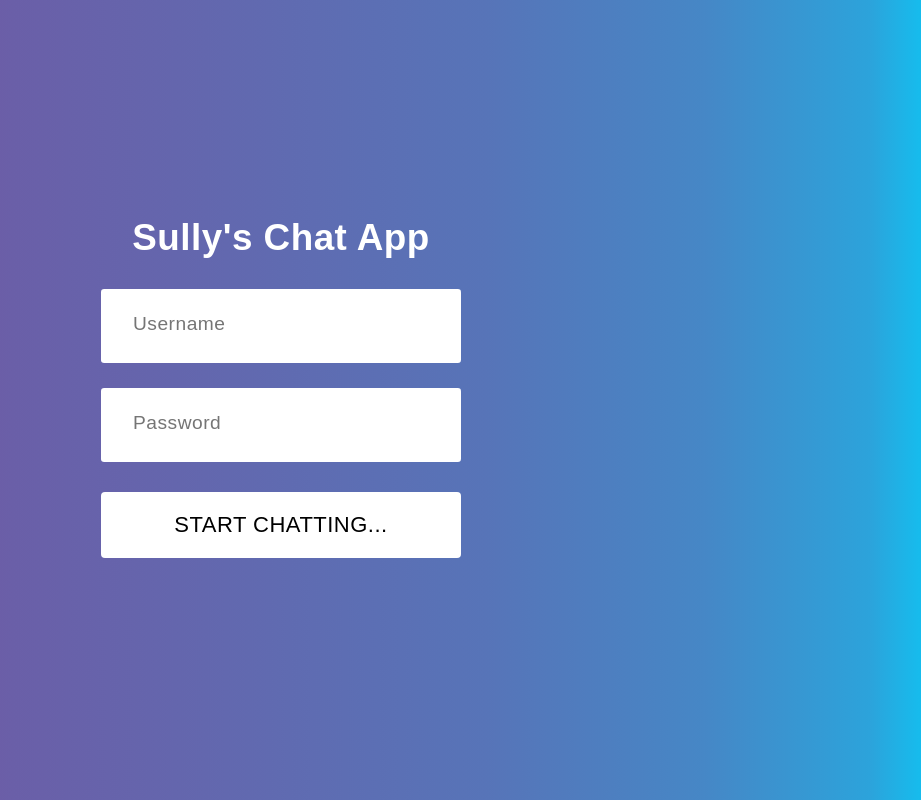
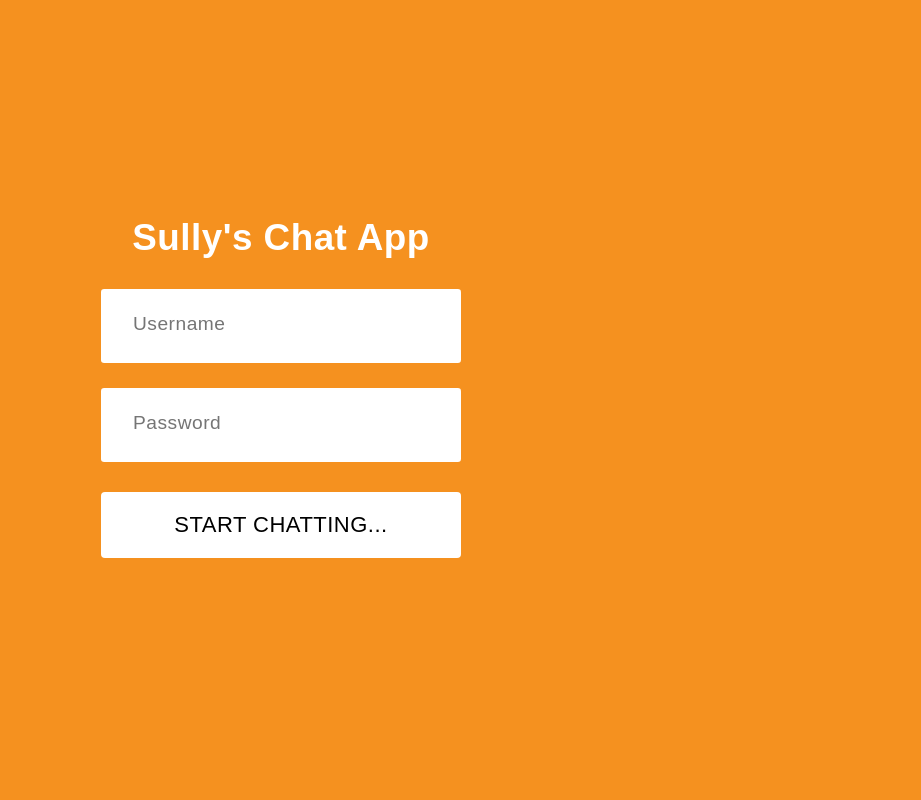
Before and after one commit to bettercallsully/Sullys-Chat-App, a React (Create React App) app: page / in a window 1280 px wide. Shown: the whole page, without its empty margins (359-1280 px from the left). Built offline with nearby package versions, Linux system fonts and the light colour scheme.

Commit message:
Ui changes, CSS color changes

```diff
--- a/src/App.css
+++ b/src/App.css
@@ -214,8 +214,8 @@
   .wrapper {
     height: 100vh;
       width: 100%;
-    background: rgb(117,84,160);
-    background: linear-gradient(90deg, rgba(117,84,160,1) 7%, rgba(117,84,160,1) 17%, rgba(106,95,168,1) 29%, rgba(99,103,174,1) 44%, rgba(87,116,184,1) 66%, rgba(70,135,198,1) 83%, rgba(44,163,219,1) 96%, rgba(22,188,237,1) 100%, rgba(0,212,255,1) 100%);
+    background: #f5911f;
+    background: #f5911f;
     display: flex;
     justify-content: center;
     align-items: center;
```
